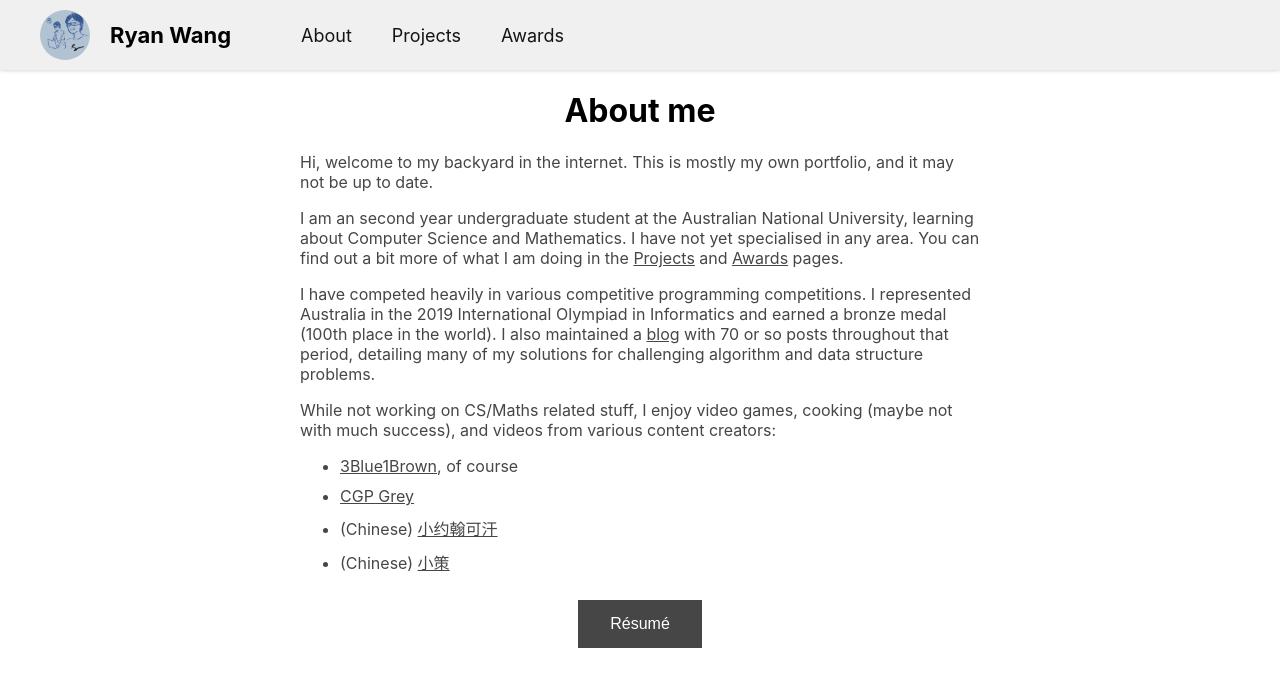
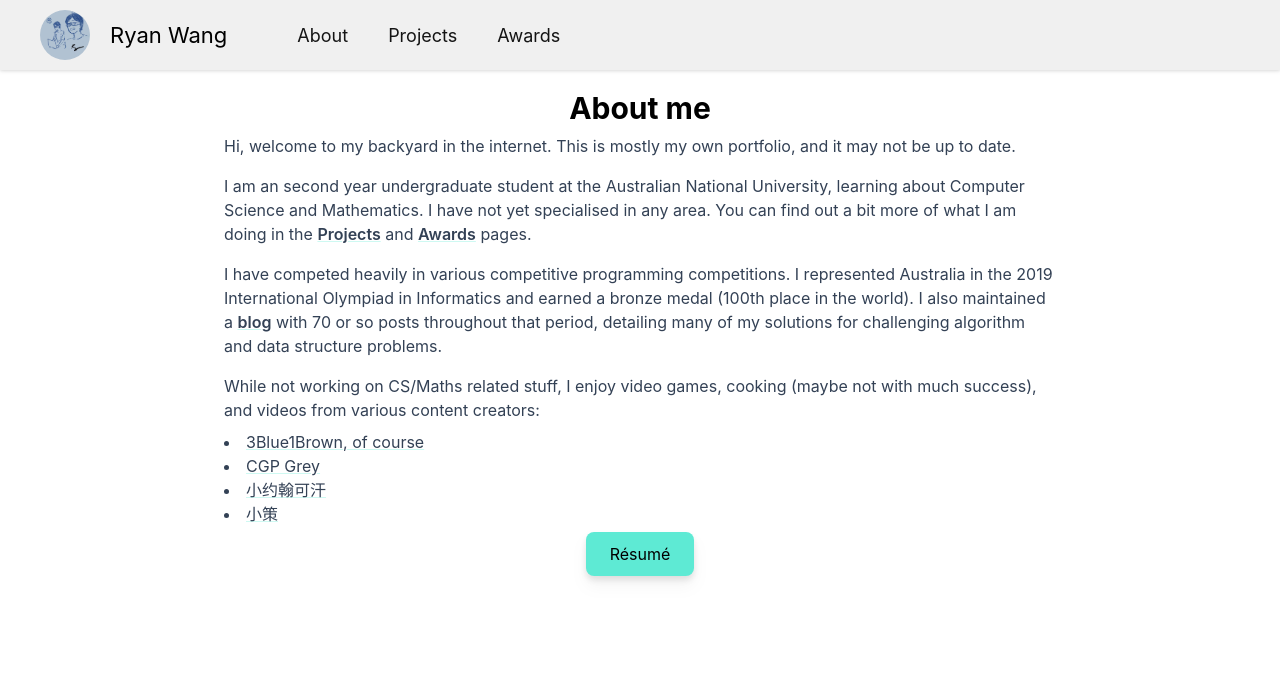
Before and after one commit to Thyroidr/thyroidr.github.io, a React (Create React App) app: page / in a window 1280 px wide. Shown: the top 686 px of the page. Built offline with nearby package versions, Linux system fonts and the light colour scheme.

Commit message:
Rewrote about page style with tailwind

```diff
--- a/src/index.css
+++ b/src/index.css
@@ -1,3 +1,7 @@
+@tailwind base;
+@tailwind components;
+@tailwind utilities;
+
 body {
   margin: 0;
   font-family: -apple-system, BlinkMacSystemFont, 'Segoe UI', 'Roboto', 'Oxygen',
--- a/src/main/about.js
+++ b/src/main/about.js
@@ -3,6 +3,33 @@ import './about.scss';
 import {
     Link
 } from 'react-router-dom';
+
+let contentCreators = [
+    {
+        link: "https://www.youtube.com/c/3blue1brown",
+        creator: '3Blue1Brown, of course',
+    },
+    {
+        link: "https://www.youtube.com/c/greymatter",
+        creator: "CGP Grey",
+    },
+    {
+        link: "https://space.bilibili.com/23947287",
+        creator: "小约翰可汗",
+    },
+    {
+        link: "https://space.bilibili.com/81824112",
+        creator: "小策",
+    }
+];
+
+function ContentCreatorLink(props) {
+    return (
+        <li className='text-slate-700 text-left'>
+          <a href={props.link} className="underline decoration-teal-300/30 hover:decoration-teal-400/70 transition">{props.creator}</a>
+        </li>
+    );
+}
 
 class About extends React.Component {
     constructor(props) {
@@ -10,20 +37,21 @@ class About extends React.Component {
     }
 
     render() {
+        let contentCreatorLinks = contentCreators.map(ContentCreatorLink);
+
         return (
-            <div className='main-page'>
-              <h1 className='title'>About me</h1>
-              <p className='content'>Hi, welcome to my backyard in the internet. This is mostly my own portfolio, and it may not be up to date. </p>
-              <p className='content'>I am an second year undergraduate student at the Australian National University, learning about Computer Science and Mathematics. I have not yet specialised in any area. You can find out a bit more of what I am doing in the <Link to='/projects' className='inline-link'>Projects</Link> and <Link to='/awards' className='inline-link'>Awards</Link> pages.</p>
-              <p className='content'>I have competed heavily in various competitive programming competitions. I represented Australia in the 2019 International Olympiad in Informatics and earned a bronze medal (100th place in the world). I also maintained a <a href="http://www.ryanxw.com/InfoBlogs/" className="inline-link">blog</a> with 70 or so posts throughout that period, detailing many of my solutions for challenging algorithm and data structure problems. </p>
-              <p className='content'>While not working on CS/Maths related stuff, I enjoy video games, cooking (maybe not with much success), and videos from various content creators:</p>
-              <ul>
-                  <li className='content list-item'><a href="https://www.youtube.com/c/3blue1brown" className="inline-link">3Blue1Brown</a>, of course</li>
-                  <li className='content list-item'><a href="https://www.youtube.com/c/greymatter" className="inline-link">CGP Grey</a></li>
-                  <li className='content list-item'>(Chinese) <a href="https://space.bilibili.com/23947287" className="inline-link">小约翰可汗</a></li>
-                  <li className='content list-item'>(Chinese) <a href="https://space.bilibili.com/81824112" className="inline-link">小策</a></li>
+            <div className='lg:mx-56 md:mx-40 mx-10 mt-5 flex-auto flex-col'>
+              <h1 className='text-3xl font-bold'>About me</h1>
+              <p className='text-slate-700 text-left py-2'>Hi, welcome to my backyard in the internet. This is mostly my own portfolio, and it may not be up to date. </p>
+              <p className='text-slate-700 text-left py-2'>I am an second year undergraduate student at the Australian National University, learning about Computer Science and Mathematics. I have not yet specialised in any area. You can find out a bit more of what I am doing in the <Link to='/projects' className='font-semibold underline decoration-teal-300/30 hover:decoration-teal-400/70 transition'>Projects</Link> and <Link to='/awards' className='font-semibold underline decoration-teal-300/30 hover:decoration-teal-400/70 transition'>Awards</Link> pages.</p>
+              <p className='text-slate-700 text-left py-2'>I have competed heavily in various competitive programming competitions. I represented Australia in the 2019 International Olympiad in Informatics and earned a bronze medal (100th place in the world). I also maintained a <a href="http://www.ryanxw.com/InfoBlogs/" className="font-semibold underline decoration-teal-300/30 hover:decoration-teal-400/70 transition">blog</a> with 70 or so posts throughout that period, detailing many of my solutions for challenging algorithm and data structure problems. </p>
+              <p className='text-slate-700 text-left py-2'>While not working on CS/Maths related stuff, I enjoy video games, cooking (maybe not with much success), and videos from various content creators:</p>
+              <ul className='list-disc list-inside'>
+                {contentCreatorLinks}
               </ul>
-              <button className='resume-button'>Résumé</button>
+              <div className='mt-4'>
+                <a href="https://www.ryanxw.com/files/resume.pdf" className='bg-teal-300 px-6 py-3 rounded-lg drop-shadow-lg hover:bg-teal-400 transition'>Résumé</a>
+              </div>
             </div>
         );
     }
```
